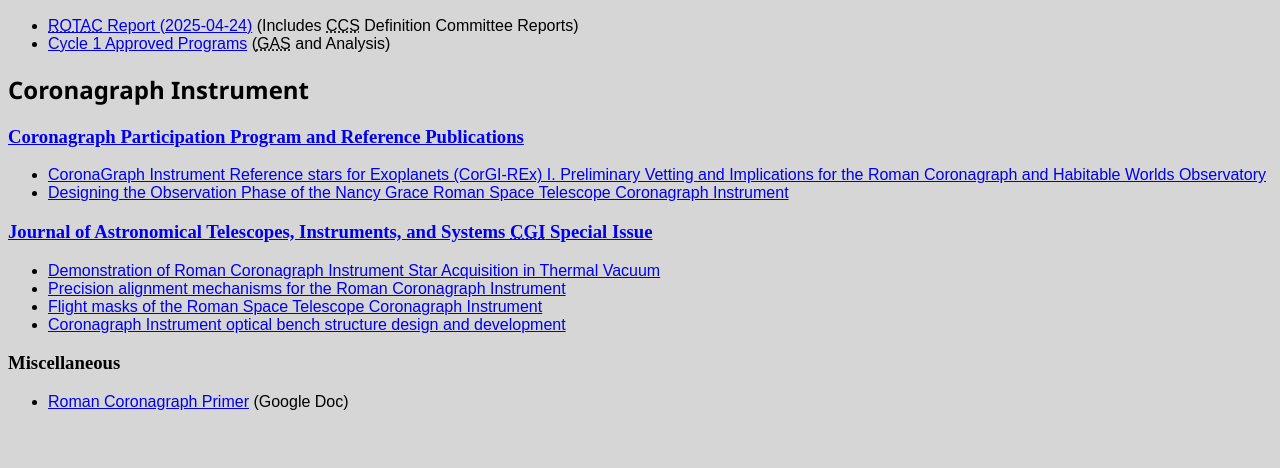
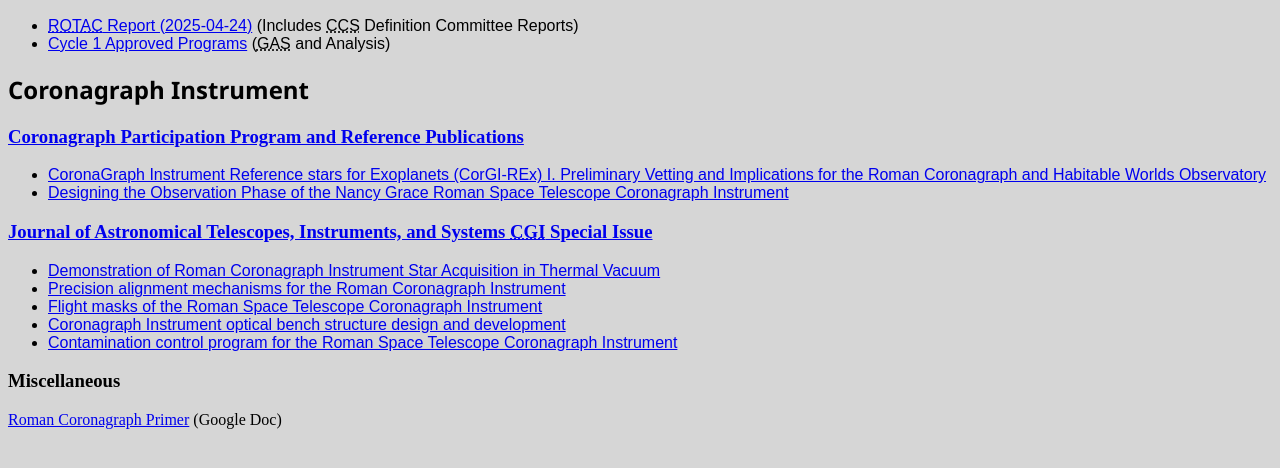
Before and after one commit to DeltaDizzy/DeltaWebsite, a plain HTML site: page research/roman.html in a window 1280 px wide. Shown: the part 116-584 px from the top of the page. Drawn offline with Linux system fonts and the light colour scheme.

Commit message:
add contamination control and dont make a list for misc links

```diff
--- a/research/roman.html
+++ b/research/roman.html
@@ -25,15 +25,18 @@
     <h3><a href="https://www.spiedigitallibrary.org/journals/Journal-of-Astronomical-Telescopes-Instruments-and-Systems/volume-11/issue-02">Journal of Astronomical Telescopes, Instruments, and Systems <abbr title="Coronagraph Instrument">CGI</abbr> Special Issue</a></h3>
     <ul>
         <li><a href="https://arxiv.org/abs/2507.09059">Demonstration of Roman Coronagraph Instrument Star Acquisition in Thermal Vacuum</a></li>
+
         <li><a href="https://www.spiedigitallibrary.org/journals/Journal-of-Astronomical-Telescopes-Instruments-and-Systems/volume-11/issue-02/021405/Precision-alignment-mechanisms-for-the-Roman-Coronagraph-Instrument/10.1117/1.JATIS.11.2.021405.full">Precision alignment mechanisms for the Roman Coronagraph Instrument</a></li>
+
         <li><a href="https://arxiv.org/pdf/2508.08063">Flight masks of the Roman Space Telescope Coronagraph Instrument</a></li>
 
         <li><a href="https://www.spiedigitallibrary.org/journals/Journal-of-Astronomical-Telescopes-Instruments-and-Systems/volume-11/issue-02/021406/Coronagraph-Instrument-optical-bench-structure-design-and-development/10.1117/1.JATIS.11.2.021406.full">Coronagraph Instrument optical bench structure design and development</a></li>
+
+        <li><a href="https://www.spiedigitallibrary.org/journals/Journal-of-Astronomical-Telescopes-Instruments-and-Systems/volume-11/issue-02/021407/Contamination-control-program-for-the-Roman-Space-Telescope-Coronagraph-Instrument/10.1117/1.JATIS.11.2.021407.full">Contamination control program for the Roman Space Telescope Coronagraph Instrument</a></li>
+
     </ul>
 
     <h3>Miscellaneous</h3>
-    <ul>
-        <li><a href="https://docs.google.com/document/d/1T9aYqe4tgVOAr-Qrg6P-e_bKCa11PPqK0phuPlSe2hE/preview">Roman Coronagraph Primer</a> (Google Doc)</li>
-    </ul>
+    <a href="https://docs.google.com/document/d/1T9aYqe4tgVOAr-Qrg6P-e_bKCa11PPqK0phuPlSe2hE/preview">Roman Coronagraph Primer</a> (Google Doc)
   </body>
 </html>
```
